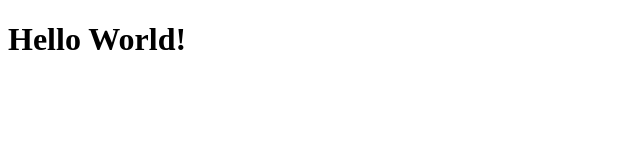
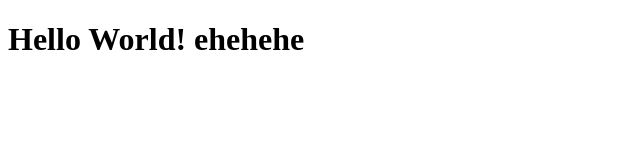
Before and after one commit to Teds30/github-practice, a plain HTML site: page index.html in a window 1280 px wide. Shown: the whole page, without its empty margins (0-640 px from the left). Drawn offline with Linux system fonts and the light colour scheme.

Commit message:
added ehehe

```diff
--- a/index.html
+++ b/index.html
@@ -7,6 +7,6 @@
     <title>Document</title>
 </head>
 <body>
-    <h1>Hello World!</h1>
+    <h1>Hello World! ehehehe</h1>
 </body>
 </html>
```
